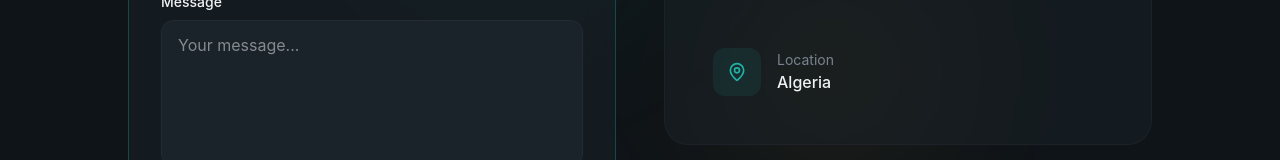
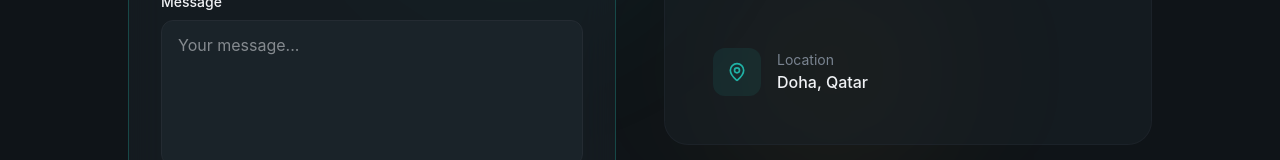
Before and after one commit to nazimmestar/WebPortfolio, a React (Vite) app: page / in a window 1280 px wide. Shown: the part 6339-6499 px from the top of the page. Built offline with nearby package versions, Linux system fonts and the light colour scheme.

Commit message:
change location

```diff
--- a/src/sections/Contacts.jsx
+++ b/src/sections/Contacts.jsx
@@ -27,7 +27,7 @@ const contactInfo = [
   {
     icon: MapPin,
     label: "Location",
-    value: "Algeria",
+    value: "Doha, Qatar",
     href: "https://maps.app.goo.gl/XTNQW3arADbcRtGm7",
   },
 ];
```
